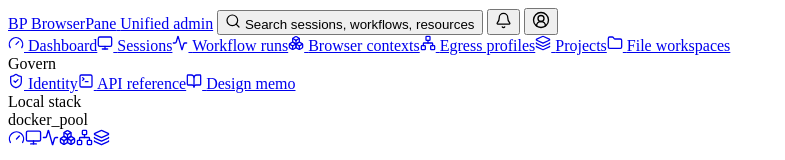
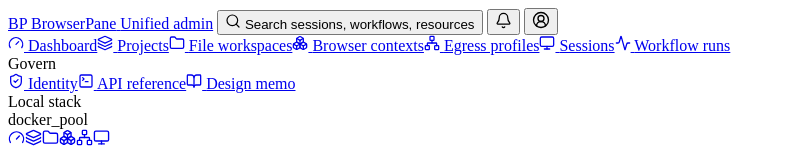
Before and after one commit to ITmedes/browserpane, a SvelteKit app in the folder code/web/bpane-admin-unified/: page / in a window 1280 px wide. Shown: the top 160 px of the page, without its empty margins (0-785 px from the left). Built offline with nearby package versions, Linux system fonts and the light colour scheme.

Commit message:
refactor: align unified admin shell ordering

```diff
--- a/code/web/bpane-admin-unified/src/lib/admin-navigation.ts
+++ b/code/web/bpane-admin-unified/src/lib/admin-navigation.ts
@@ -20,12 +20,13 @@ export type NavItem = {
 
 export const primaryNav: NavItem[] = [
   { id: 'dashboard', label: 'Dashboard', route: '/admin-new/', icon: 'gauge', active: true },
+  { id: 'projects', label: 'Projects', route: '/admin-new/projects', icon: 'layers' },
+  { id: 'workspaces', label: 'File workspaces', route: '/admin-new/workspaces', icon: 'folder' },
+  { id: 'contexts', label: 'Browser contexts', route: '/admin-new/contexts', icon: 'boxes' },
+  { id: 'egress', label: 'Egress profiles', route: '/admin-new/egress', icon: 'network' },
   { id: 'sessions', label: 'Sessions', route: '/admin-new/sessions', icon: 'monitor' },
   { id: 'runs', label: 'Workflow runs', route: '/admin-new/runs', icon: 'activity' },
-  { id: 'contexts', label: 'Browser contexts', route: '/admin-new/contexts', icon: 'boxes' },
-  { id: 'egress', label: 'Egress profiles', route: '/admin-new/egress', icon: 'network' },
-  { id: 'projects', label: 'Projects', route: '/admin-new/projects', icon: 'layers' },
-  { id: 'workspaces', label: 'File workspaces', route: '/admin-new/workspaces', icon: 'folder' },
+
 ];
 
 export const secondaryNav: NavItem[] = [
```
Also changed, not shown: code/web/bpane-admin-unified/src/routes/+page.svelte (+2 -8 lines).
